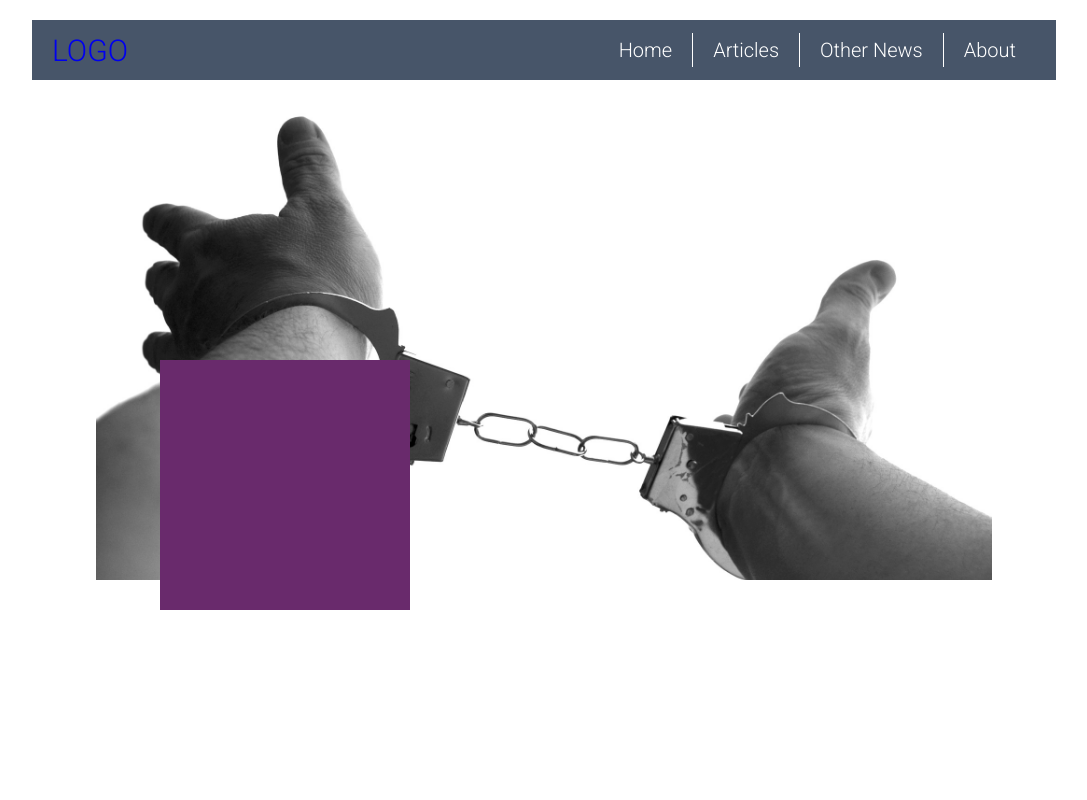
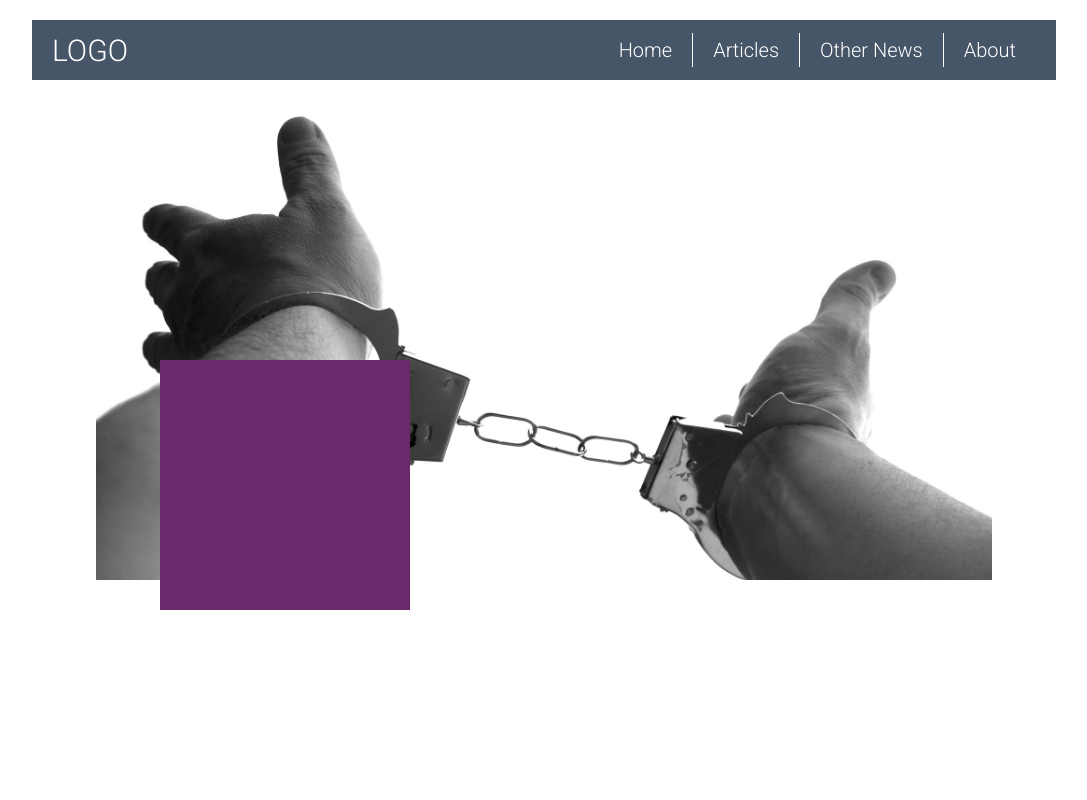
Before and after one commit to Lesuz/Blog, a React (Create React App) app in the folder client/: page / in a window 1280 px wide. Shown: the top 800 px of the page, without its empty margins (96-1183 px from the left). Built offline with nearby package versions, Linux system fonts and the light colour scheme; no server answers.

Commit message:
nav logo styling

```diff
--- a/client/src/styles/Navbar.css
+++ b/client/src/styles/Navbar.css
@@ -20,6 +20,11 @@ nav {
 
 .logo {
     font-size: 30px;
+    color: #FFF;
+}
+
+.logo a {
+    color: #FFF;
 }
 
 .menu-links {
```
